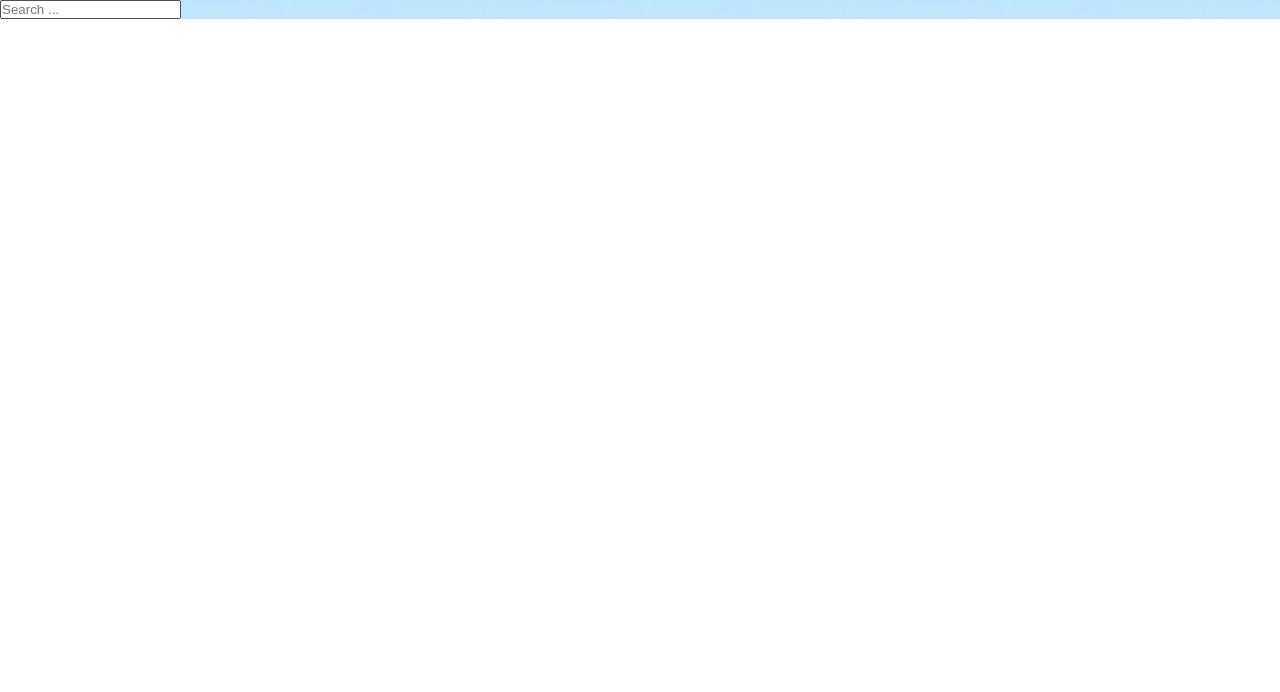
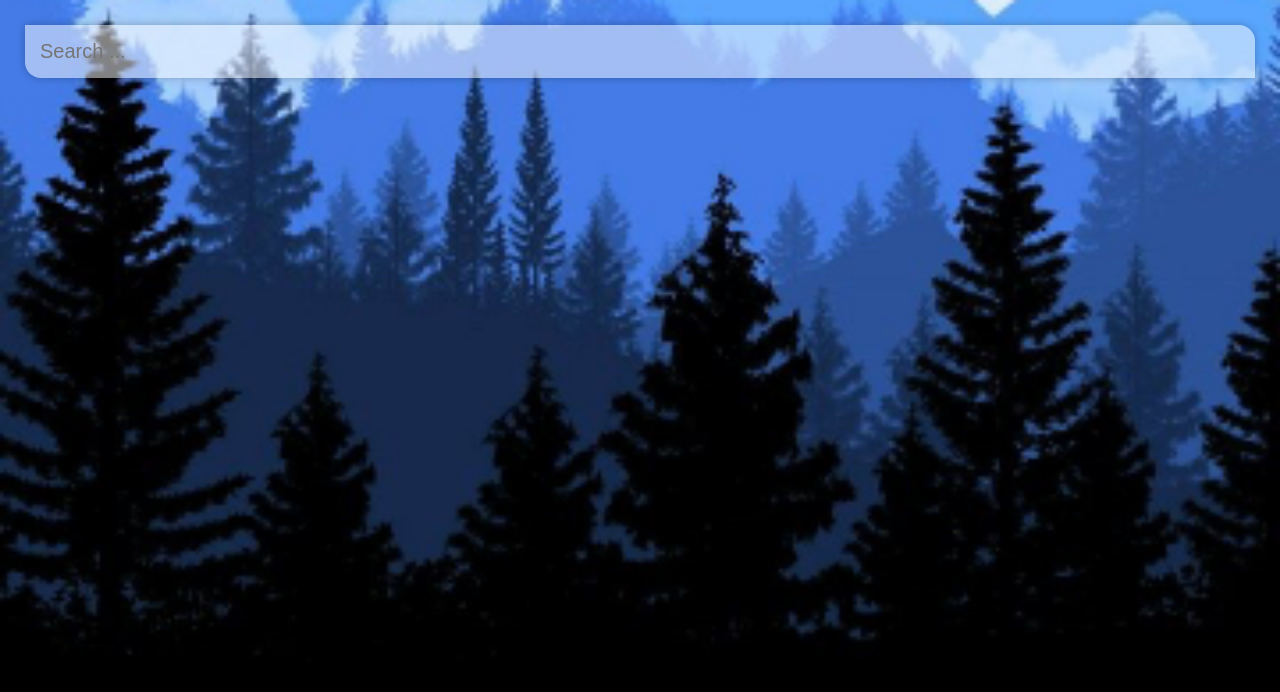
Before and after one commit to paulpessoa/vue-weather, a Vue app: page / in a window 1280 px wide. Shown: the top 692 px of the page. Built offline with nearby package versions, Linux system fonts and the light colour scheme.

Commit message:
search bar and search box style

```diff
--- a/src/App.vue
+++ b/src/App.vue
@@ -35,5 +35,45 @@
 
 #app {
   background-image: url('./assets/cold-bg.jpg');
+  background-size: cover;
+  background-position: bottom;
+  transition: 0.4s;
 }
+
+main {
+  min-height: 100vh;
+  padding: 25px;
+
+  background-image: linear-gradient(to botton, rgba(0, 0, 0, 0.25), rgba(0, 0, 0, 0.75));
+}
+.search-box {
+  widows: 100%;
+  margin-bottom: 30px;
+
+}
+
+.search-box .search-bar {
+  display: block;
+  width: 100%;
+  padding: 15px;
+
+  color: #313131;
+  font-size: 20px;
+  appearance: none;
+  border: none;
+  outline: none;
+  background: none;
+
+  box-shadow: 0px 0px 8px rgba(0, 0, 0, 0.25);
+  background-color: rgba(255, 255, 255, 0.5);
+  border-radius: 0px 16px 0px 16px;
+  transition: 0.4s;
+}
+
+.search-box .search-bar:focus {
+  box-shadow: 0px 0px 16px rgba(0, 0, 0, 0.25);
+  background-color: rgba(255, 255, 255, 0.75);
+  border-radius: 16px 0px 16px 0px;
+}
+
 </style>
```
